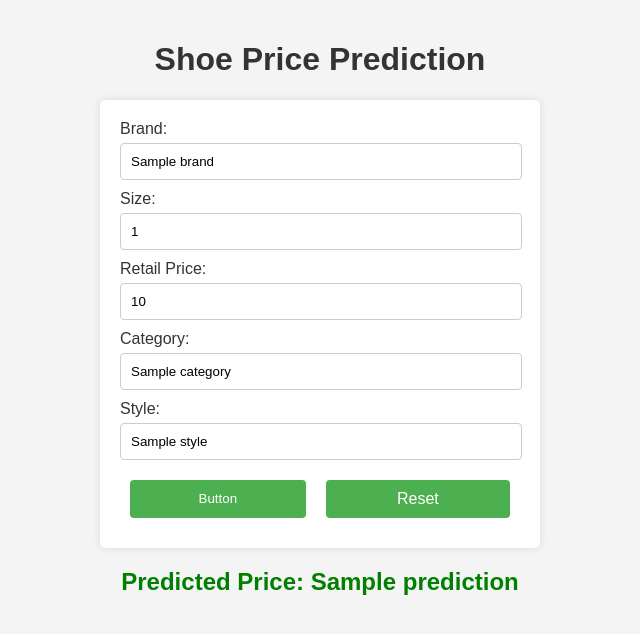
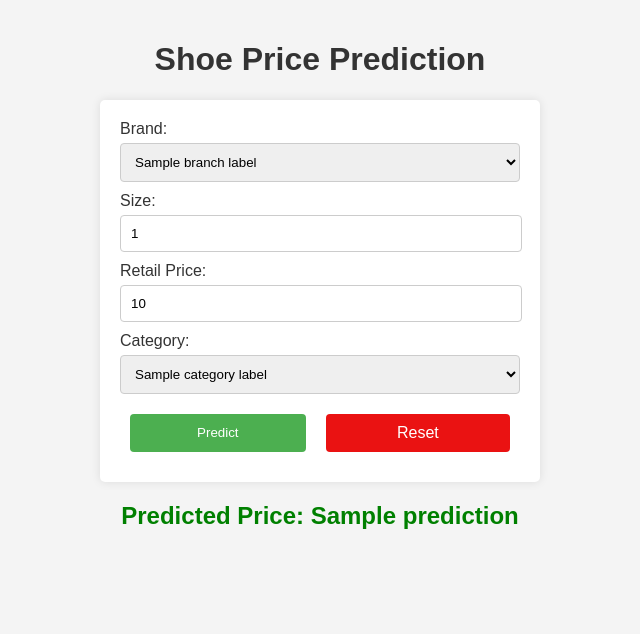
Before and after one commit to noonoo169/Interface-Shoe-Prediction, a Flask app: template templates/index.html in a window 1280 px wide. Shown: the top 634 px of the page, without its empty margins (320-960 px from the left). Run offline with Flask 2, Linux system fonts and the light colour scheme; the template is opened without the code that fills it: most values are stand-ins (such as "Sample title", 1, 10 or a date in 2020); parts of the project's set-up code (start-up, migrations or seed data) failed here and were passed over.

Commit message:
update index template

```diff
--- a/app.py
+++ b/app.py
@@ -1,17 +1,29 @@
 from flask import Flask, render_template, request, jsonify
-from utils import model_predict
+from utils import model_predict, get_encoder_class
 app = Flask(__name__)
 
 
 @app.route("/")
 def home():
-    return render_template("index.html")
+    category_labels,branch_labels = get_encoder_class()
+    return render_template("index.html", category_labels = category_labels, branch_labels =branch_labels)
 
 @app.route('/predict', methods=['POST'])
 def predict():
+    category_labels,branch_labels = get_encoder_class()
+
     form_data = request.form.to_dict()
-    prediction = 123
-    return render_template("index.html", form_data=form_data, prediction=prediction)
+    # nhận diện giá bằng model đã train
+    branch_selected = request.form['branch']
+    category_selected = request.form['category']
+    prediction = model_predict(form_data)
+    return render_template("index.html",
+                            form_data=form_data,
+                            prediction=prediction,
+                            branch_selected=branch_selected,
+                            category_selected=category_selected,
+                            category_labels = category_labels,
+                            branch_labels =branch_labels)
 
 if __name__ == "__main__":
     app.run(host="0.0.0.0", port=8080, debug=True)
--- a/static/css/styles.css
+++ b/static/css/styles.css
@@ -26,10 +26,17 @@ label {
 }
 
 
+.combobox {
+    width: 100%;
+    padding: 10px;
+    margin-bottom: 10px;
+    border-radius: 4px;
+    border: 1px solid #ccc;
+}
 
 input[type="text"],
 input[type="number"],
-button[type="submit"],
+.btn-predict,
 .btn-reset {
     width: 95%;
     padding: 10px;
@@ -38,8 +45,7 @@ button[type="submit"],
     border: 1px solid #ccc;
 }
 
-button[type="submit"],
-.btn-reset {
+.btn-predict {
     text-align: center;
     margin: 10px;
     background-color: #4caf50;
@@ -50,9 +56,23 @@ button[type="submit"],
     transition: background-color 0.3s ease;
 }
 
-button[type="submit"]:hover,
+.btn-reset {
+    text-align: center;
+    margin: 10px;
+    background-color: rgb(234, 18, 18);
+    color: white;
+    text-decoration: none;
+    border: none;
+    cursor: pointer;
+    transition: background-color 0.3s ease;
+}
+
+.btn-predict:hover{
+    background-color: #177d1c;
+}
+
 .btn-reset:hover {
-    background-color: #45a049;
+    background-color: rgb(130, 23, 23);
 }
 
 .btns {
--- a/templates/index.html
+++ b/templates/index.html
@@ -13,7 +13,11 @@
     <div>
         <form method="post" action="/predict">
             <label for="brand">Brand:</label>
-            <input type="text" id="brand" name="brand" value="{{ form_data['brand'] if form_data else '' }}" required >
+            <select id="branch" name="branch" class="combobox">
+                {% for branch_label in branch_labels %}
+                    <option value="{{ branch_label }}" {% if branch_selected == branch_label %} selected {% endif %}>{{ branch_label }}</option>
+                {% endfor %}
+            </select>
 
             <label for="size">Size:</label>
             <input type="text" id="size" name="size" value="{{ form_data['size'] if form_data else '' }}" required>
@@ -22,14 +26,14 @@
             <input type="text" id="retail_price" name="retail_price" value="{{ form_data['retail_price'] if form_data else '' }}" required>
 
             <label for="category">Category:</label>
-            <input type="text" id="category" name="category" value="{{ form_data['category'] if form_data else '' }}" required>
-
-            <label for="style">Style:</label>
-            <input type="text" id="style" name="style" value="{{ form_data['style'] if form_data else '' }}" required>
-
+            <select id="category" name="category" class="combobox">
+                {% for category_label in category_labels %}
+                    <option value="{{ category_label }}" {% if category_selected == category_label %} selected {% endif %}>{{ category_label }}</option>
+                {% endfor %}
+            </select>
             <div class="btns">
-                <button type="submit">
-                    Button
+                <button type="submit" class="btn-predict">
+                    Predict
                 </button>
                 <a href="/" class="btn-reset">Reset</a>
             </div>
```
Also changed, not shown: utils.py (+21 -10 lines), 5 other files.
